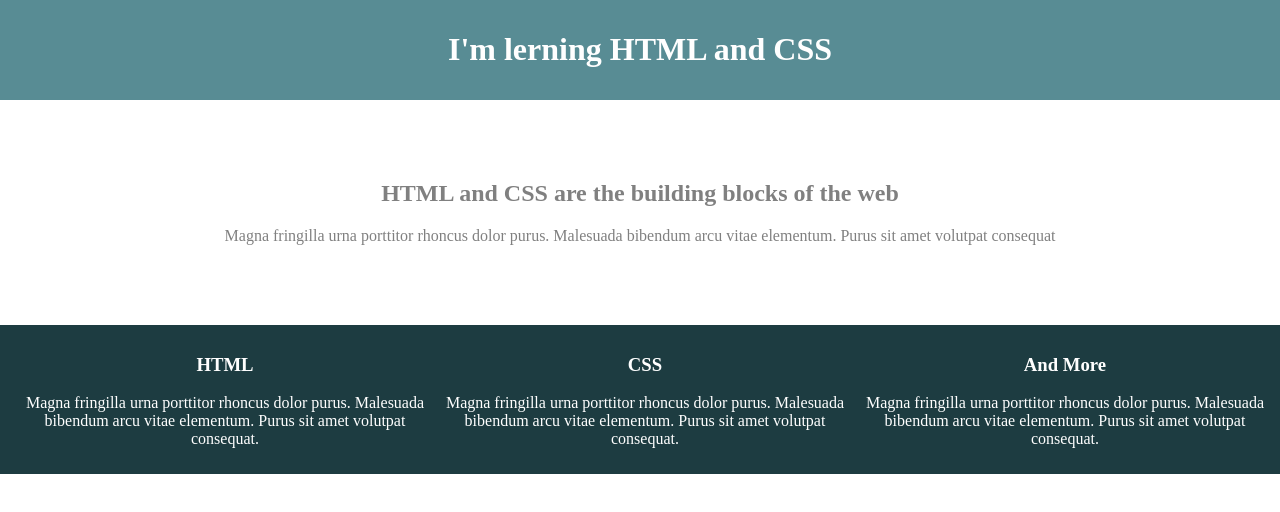
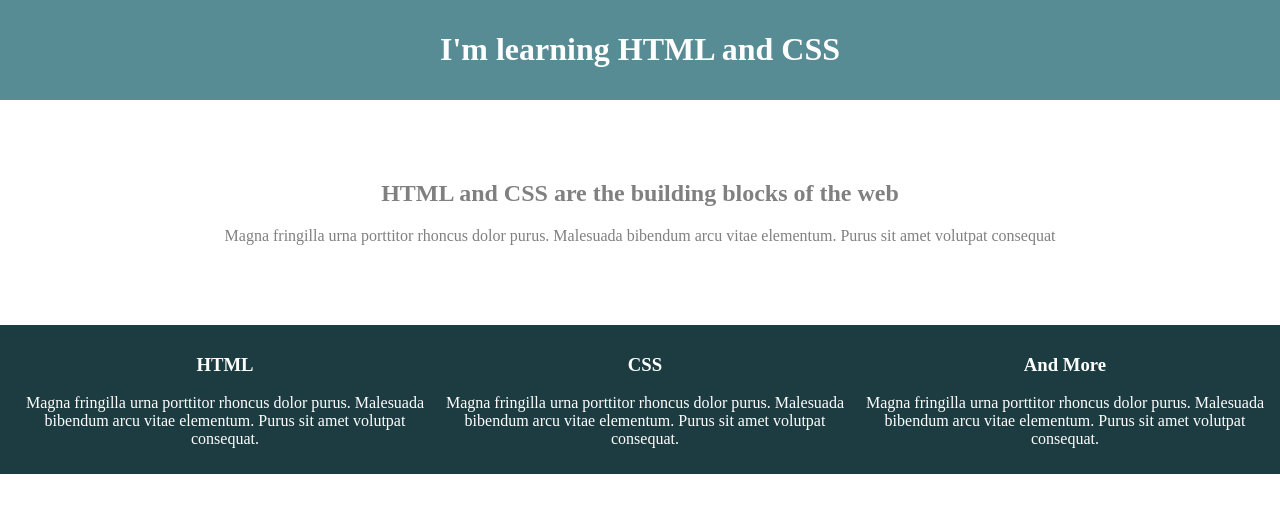
Before and after one commit to Mayank1728/HTML-CSS-scrimba, a plain HTML site: page index.html in a window 1280 px wide. Drawn offline with Linux system fonts and the light colour scheme.

Commit message:
Update index.html

```diff
--- a/index.html
+++ b/index.html
@@ -5,7 +5,7 @@
     </head>
     <body>
      <header>
-         <h1>I'm lerning HTML and CSS</h1>
+         <h1>I'm learning HTML and CSS</h1>
      </header>
 
      <main>
```
